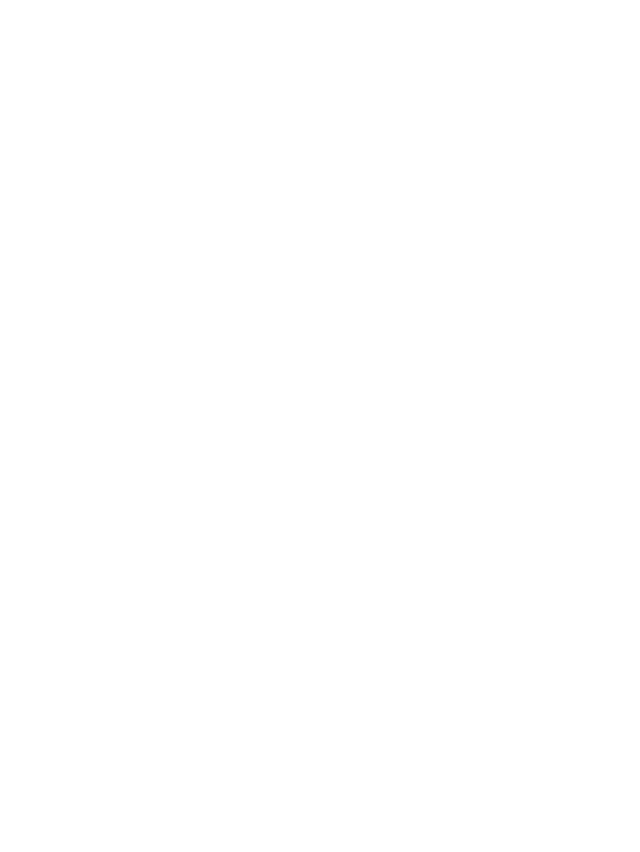
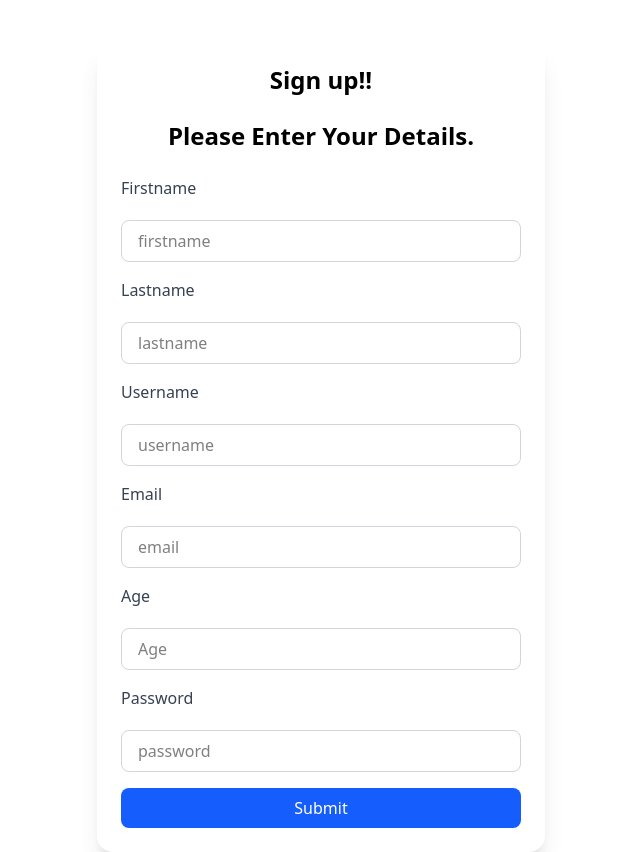
Before and after one commit to Shivansh-Sharma-134/front-blogs, a React (Vite) app: page /sign-up in a window 1280 px wide. Before the commit this address had no page. Shown: the whole page, without its empty margins (319-959 px from the left). Before the commit the page ends 800 px from the top, so only its background shows below. Built offline with nearby package versions, Linux system fonts and the light colour scheme.

Commit message:
signup working

```diff
--- a/src/App.jsx
+++ b/src/App.jsx
@@ -2,6 +2,7 @@
 import { Route, Router, Routes } from "react-router-dom"
 import Home from "./components/Home"
 import Login from "./components/Login"
+import Signup from "./components/Signup";
 
 function App() {
   const [authKey,setAuthKey]= useState(0);
@@ -10,6 +11,7 @@
     <Routes>
       <Route path="/" element={<Home key={authKey} setAuthKey={setAuthKey}/>}/>
       <Route path="/log-in" element={<Login />}/>
+      <Route path="/sign-up" element={<Signup />}/>
     </Routes>
     </>
   )
--- /dev/null
+++ b/src/components/Signup.jsx
@@ -0,0 +1,96 @@
+import React,{useState} from 'react';
+import { useNavigate } from 'react-router-dom';
+
+function Signup() {
+    const [firstname,setFirstname] = useState('');
+    const [lastname,setLastname] = useState('');
+    const [username,setUsername] = useState('');
+    const [email,setEmail] = useState('');
+    const [age,setAge] = useState('');
+    const [password,setPassword] = useState('');
+    const navigate = useNavigate();
+    const [errors,setErrors] = useState({});
+
+    async function handleSubmit(e){
+        e.preventDefault();
+
+        const newErrors={};
+        if(!firstname.trim())  newErrors.firstname = "This field is required";
+        if(!lastname.trim())  newErrors.lastname = "This field is required";
+        if(!username.trim())  newErrors.username = "This field is required";
+        if(!email.trim())  newErrors.email = "This field is required";
+        if(!age.trim())  newErrors.age = "This field is required";
+        if(!password.trim())  newErrors.password = "This field is required";
+
+        if(Object.keys(newErrors).length >0){
+            setErrors(newErrors);
+            return;
+        }
+
+        const formData = new URLSearchParams();
+        formData.append("firstname",firstname);
+        formData.append("lastname",lastname);
+        formData.append("username",username);
+        formData.append("email",email);
+        formData.append("age",age);
+        formData.append("password",password);
+
+        const res = await fetch("/api/users/signup",{
+            method: "POST",
+            body: formData,
+            credentials: "include",
+        });
+
+        if(!res.ok){
+            const data = await res.json();
+            setErrors(data.errors || {form: "invalid login"})
+            return;
+        }
+        const data = await res.json();
+        if(data.success){
+            navigate("/")
+        }
+
+    }
+
+
+
+  return (
+    <div className="max-w-md mx-auto mt-10 p-6 bg-white rounded-2xl shadow-xl">
+    <h1 className="text-2xl font-semibold mb-6 text-center" >Sign up!!</h1>
+    <h3 className="text-2xl font-semibold mb-6 text-center">Please Enter Your Details.</h3>
+    <form onSubmit={handleSubmit} className="space-y-4">
+
+    <label htmlFor="firstname" className="block font-medium text-gray-700">Firstname</label>
+    <input id="firstname" name="firstname" placeholder="firstname" type="text" value={firstname} onChange={(e) => setFirstname(e.target.value)} className="w-full mt-1 px-4 py-2 border border-gray-300 rounded-lg focus:outline-none focus:ring-2 focus:ring-blue-500"/>
+    {errors.firstname && <p className="text-red-600 text-sm mt-1">{errors.firstname}</p>}
+
+    <label htmlFor="lastname" className="block font-medium text-gray-700">Lastname</label>
+    <input id="lastname" name="lastname" placeholder="lastname" type="text" value={lastname} onChange={(e) => setLastname(e.target.value)} className="w-full mt-1 px-4 py-2 border border-gray-300 rounded-lg focus:outline-none focus:ring-2 focus:ring-blue-500"/>
+    {errors.lastname && <p className="text-red-600 text-sm mt-1">{errors.lastname}</p>}
+
+    <label htmlFor="username" className="block font-medium text-gray-700">Username</label>
+    <input id="username" name="username" placeholder="username" type="text" value={username} onChange={(e) => setUsername(e.target.value)} className="w-full mt-1 px-4 py-2 border border-gray-300 rounded-lg focus:outline-none focus:ring-2 focus:ring-blue-500"/>
+    {errors.username && <p className="text-red-600 text-sm mt-1">{errors.username}</p>}
+
+    <label htmlFor="email" className="block font-medium text-gray-700">Email</label>
+    <input id="email" name="email" placeholder="email" type='email' value={email} onChange={(e) => setEmail(e.target.value)} className="w-full mt-1 px-4 py-2 border border-gray-300 rounded-lg focus:outline-none focus:ring-2 focus:ring-blue-500"/>
+    {errors.email && <p className="text-red-600 text-sm mt-1">{errors.email}</p>}
+
+    <label htmlFor="age" className="block font-medium text-gray-700">Age</label>
+    <input id="age" name="age" placeholder="Age" type='text' value={age} onChange={(e) => setAge(e.target.value)} className="w-full mt-1 px-4 py-2 border border-gray-300 rounded-lg focus:outline-none focus:ring-2 focus:ring-blue-500"/>
+    {errors.age && <p className="text-red-600 text-sm mt-1">{errors.age}</p>}
+
+    <label htmlFor="password" className="block font-medium text-gray-700">Password</label>
+    <input id="password" name="password" placeholder="password" type="password" value={password} onChange={(e) => setPassword(e.target.value)} className="w-full mt-1 px-4 py-2 border border-gray-300 rounded-lg focus:outline-none focus:ring-2 focus:ring-blue-500"/>
+    {errors.password && <p className="text-red-600 text-sm mt-1">{errors.password}</p>}
+
+    <button type='submit' className="w-full bg-blue-600 text-white py-2 rounded-lg hover:bg-blue-700 transition duration-200">Submit</button>
+
+    {errors.form && <p className="text-red-600 text-sm mt-1">{errors.form}</p>}
+    </form>
+        </div>
+  )
+}
+
+export default Signup
```
